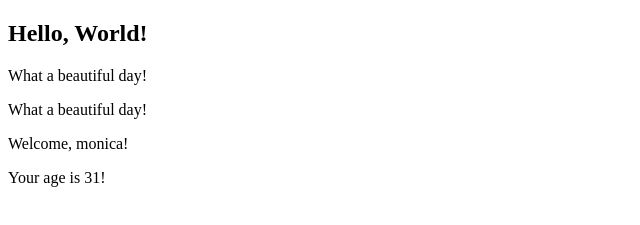
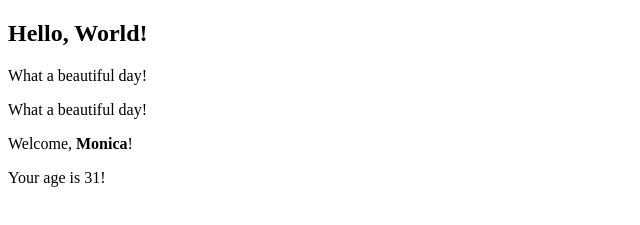
Before and after one commit to monica-lucaci/develhope-react, a React (Vite) app in the folder my-app/: page / in a window 1280 px wide. Shown: the top 225 px of the page, without its empty margins (0-640 px from the left). Built offline with nearby package versions, Linux system fonts and the light colour scheme.

Commit message:
expression added

```diff
--- a/my-app/src/App.jsx
+++ b/my-app/src/App.jsx
@@ -7,13 +7,17 @@ import Welcome from "./Welcome";
 // };
 
 const App = () => {
+  const nameWithStrong = <strong>Monica</strong>;
   return (
     <div>
       <Hello />
       <Message />
-      <Welcome name="monica" age={31} />
+      <Welcome name={nameWithStrong} age={31} />
     </div>
   );
 };
 
 export default App;
+
+//when you pass an expression it will be rendered.
+// as in my case resulting in the name "Monica" being displayed in bold when the component is rendered.
```
